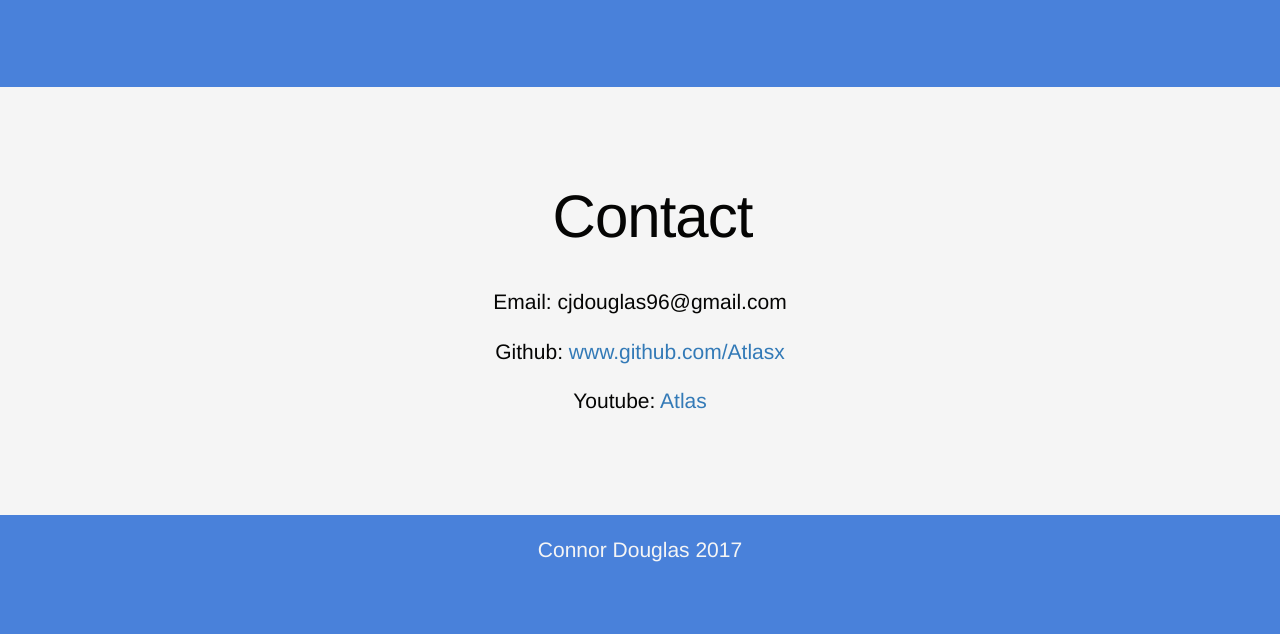
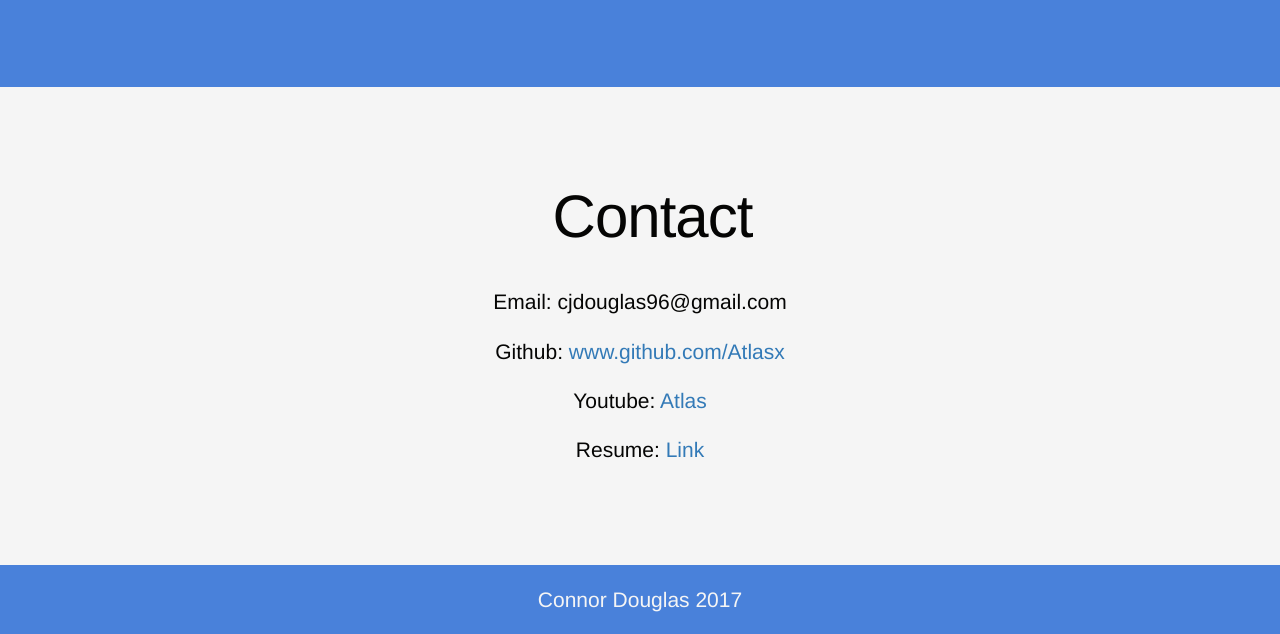
Before and after one commit to Atlasx/atlasx.github.io, a plain HTML site: page index.html in a window 1280 px wide. Shown: the part 2431-3065 px from the top of the page. Before the commit the page ends 3016 px from the top, so only its background shows below. Drawn offline with Linux system fonts and the light colour scheme.

Commit message:
Add resume link

```diff
--- a/index.html
+++ b/index.html
@@ -152,6 +152,7 @@
             <p class="lead">Email: cjdouglas96@gmail.com</p>
             <p class="lead">Github: <a href="https://www.github.com/Atlasx" target="_blank">www.github.com/Atlasx</a></p>
             <p class="lead">Youtube: <a href="https://www.youtube.com/channel/UCf-v6I2F3DjF0hipAeBXD_w" target="_blank">Atlas</a></p>
+            <p class="lead">Resume: <a href="ConnorJDouglasResume.pdf" target="_blank">Link</a></p>
         </div>
     </div>
     <footer class="footer base-color">
```
